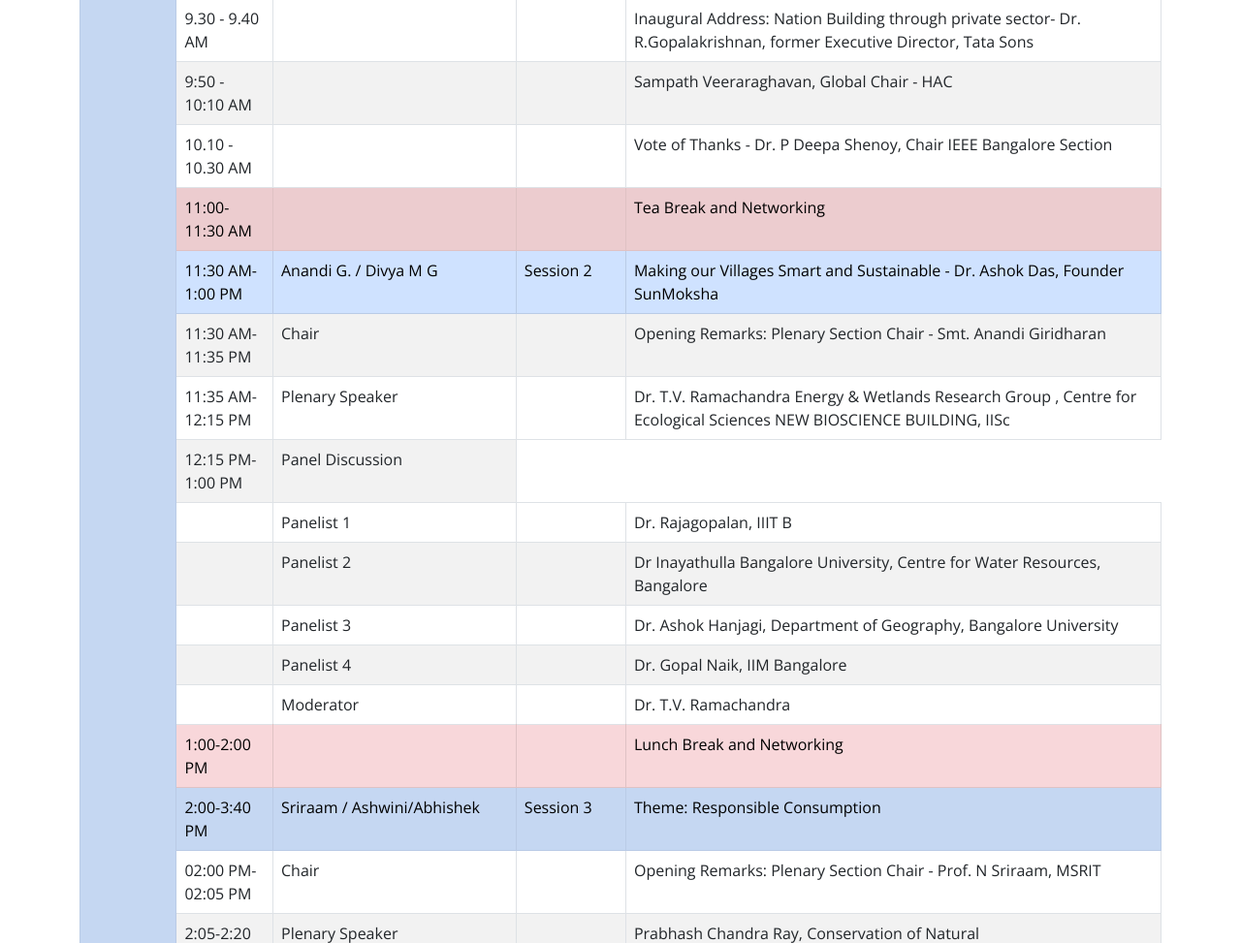
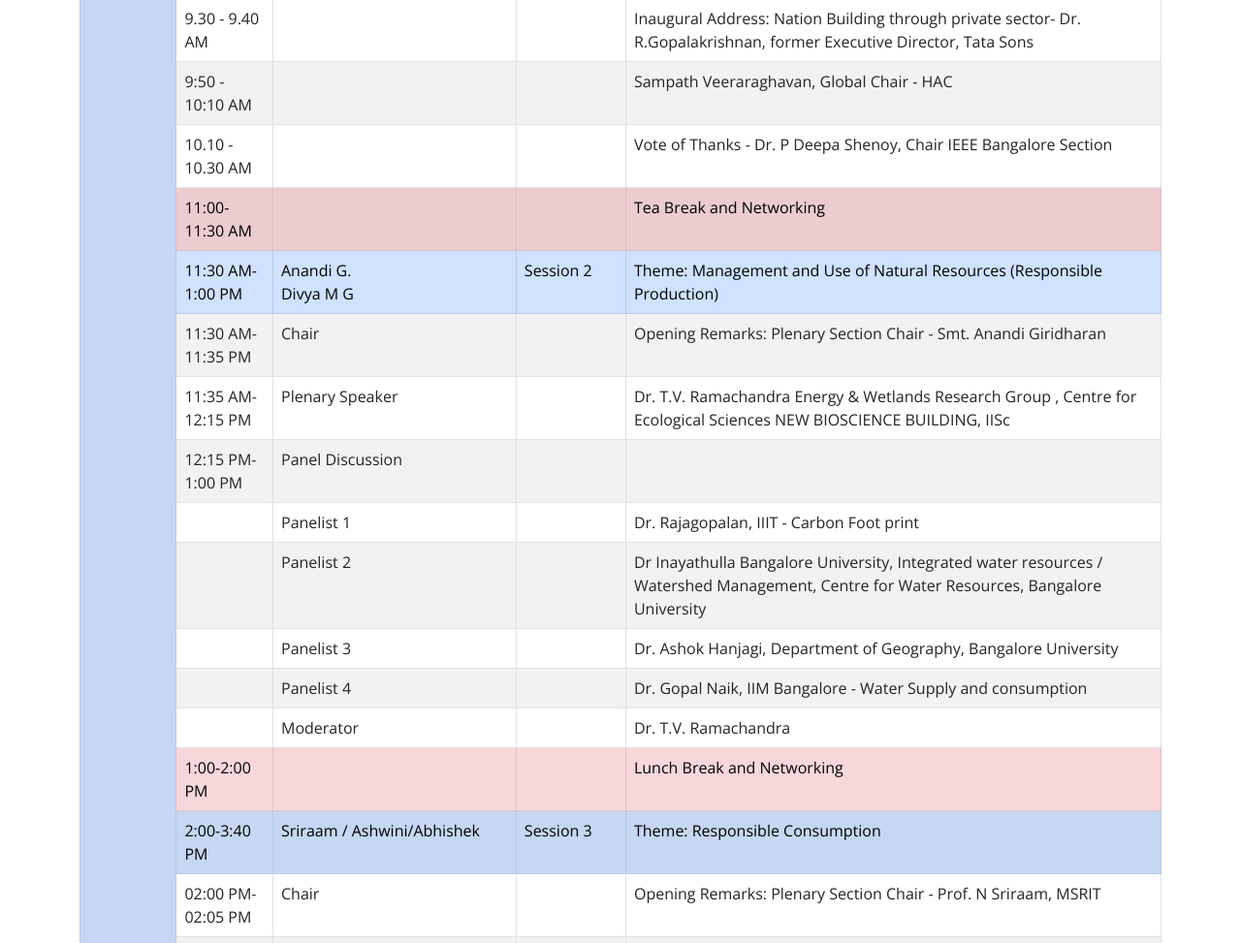
Before and after one commit to KetanKeshav/BHTC-2022, a PHP site: page /schedule.php in a window 1280 px wide. Shown: the part 625-1598 px from the top of the page at 97% size. Run offline with PHP 8.4, Linux system fonts and the light colour scheme.

Commit message:
Day1 - Session 2

```diff
--- a/schedule.php
+++ b/schedule.php
@@ -98,9 +98,9 @@
                             </tr>
                             <tr class="table-primary">
                                 <td>11:30 AM-1:00 PM</td>
-                                <td>Anandi G. / Divya M G</td>
+                                <td>Anandi G. <br> Divya M G</td>
                                 <td>Session 2</td>
-                                <td>Making our Villages Smart and Sustainable - Dr. Ashok Das, Founder SunMoksha</td>
+                                <td>Theme: Management and Use of Natural Resources (Responsible Production)	</td>
                             </tr>
                             <tr>
                             <td>11:30 AM-11:35 PM</td>
@@ -117,18 +117,20 @@
                             <tr>
                             <td>12:15 PM-1:00 PM</td>
                                 <td>Panel Discussion</td>
+                                <td></td>
+                                <td></td>
                             </tr>
                             <tr>
                                 <td></td>
                                 <td>Panelist 1</td>
                                 <td></td>
-                                <td>Dr. Rajagopalan, IIIT B</td>
+                                <td>Dr. Rajagopalan, IIIT - Carbon Foot print</td>
                             </tr>
                             <tr>
                                 <td></td>
                                 <td>Panelist 2</td>
                                 <td></td>
-                                <td>Dr Inayathulla Bangalore University, Centre for Water Resources, Bangalore </td>
+                                <td>Dr Inayathulla Bangalore University, Integrated water resources / Watershed Management, Centre for Water Resources, Bangalore University</td>
                             </tr>
                             <tr>
                                 <td></td>
@@ -140,7 +142,7 @@
                                 <td></td>
                                 <td>Panelist 4</td>
                                 <td></td>
-                                <td>Dr. Gopal Naik, IIM Bangalore</td>
+                                <td>Dr. Gopal Naik, IIM Bangalore  - Water  Supply and consumption</td>
                             </tr>
                             <tr>
                             <td></td>
```
